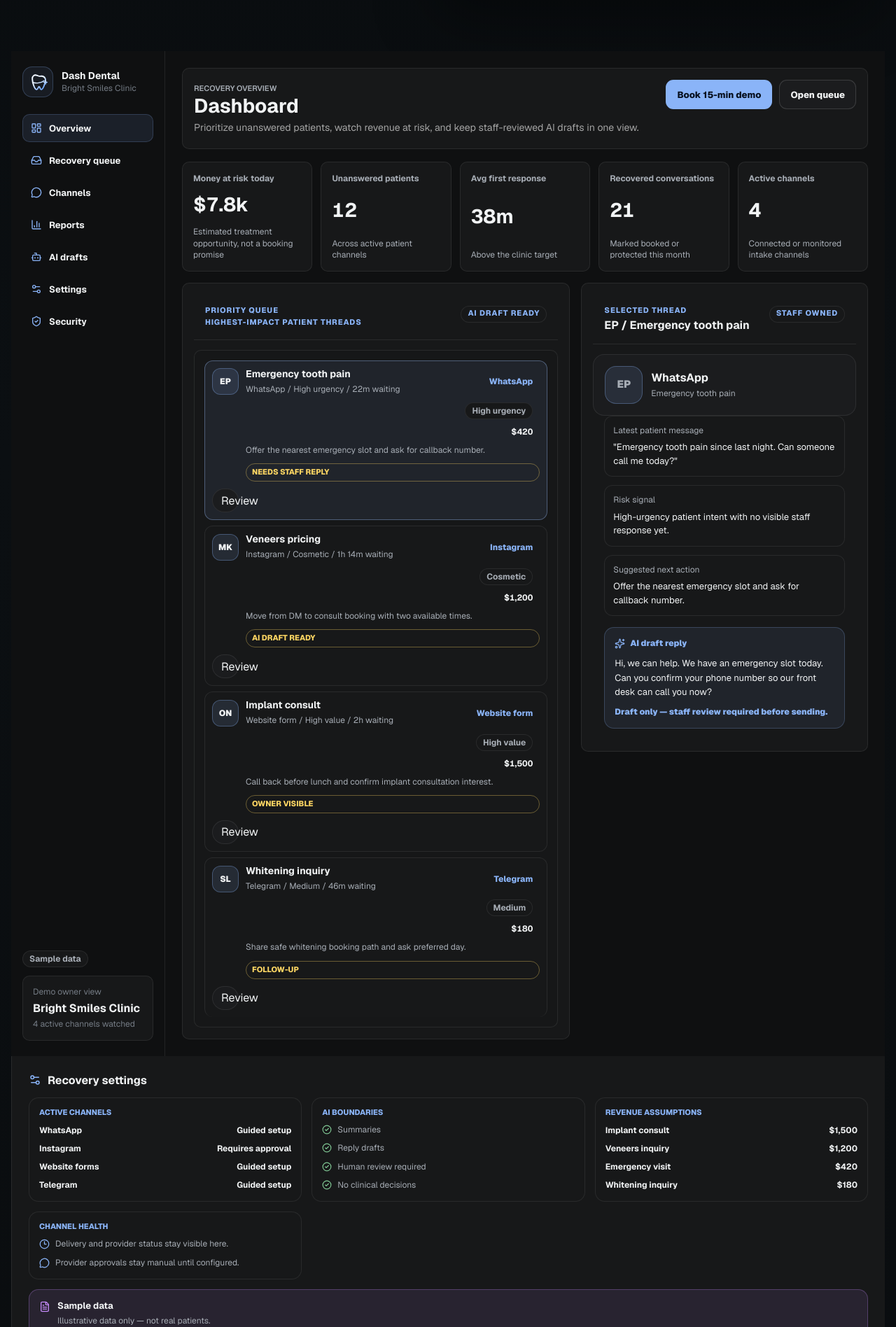
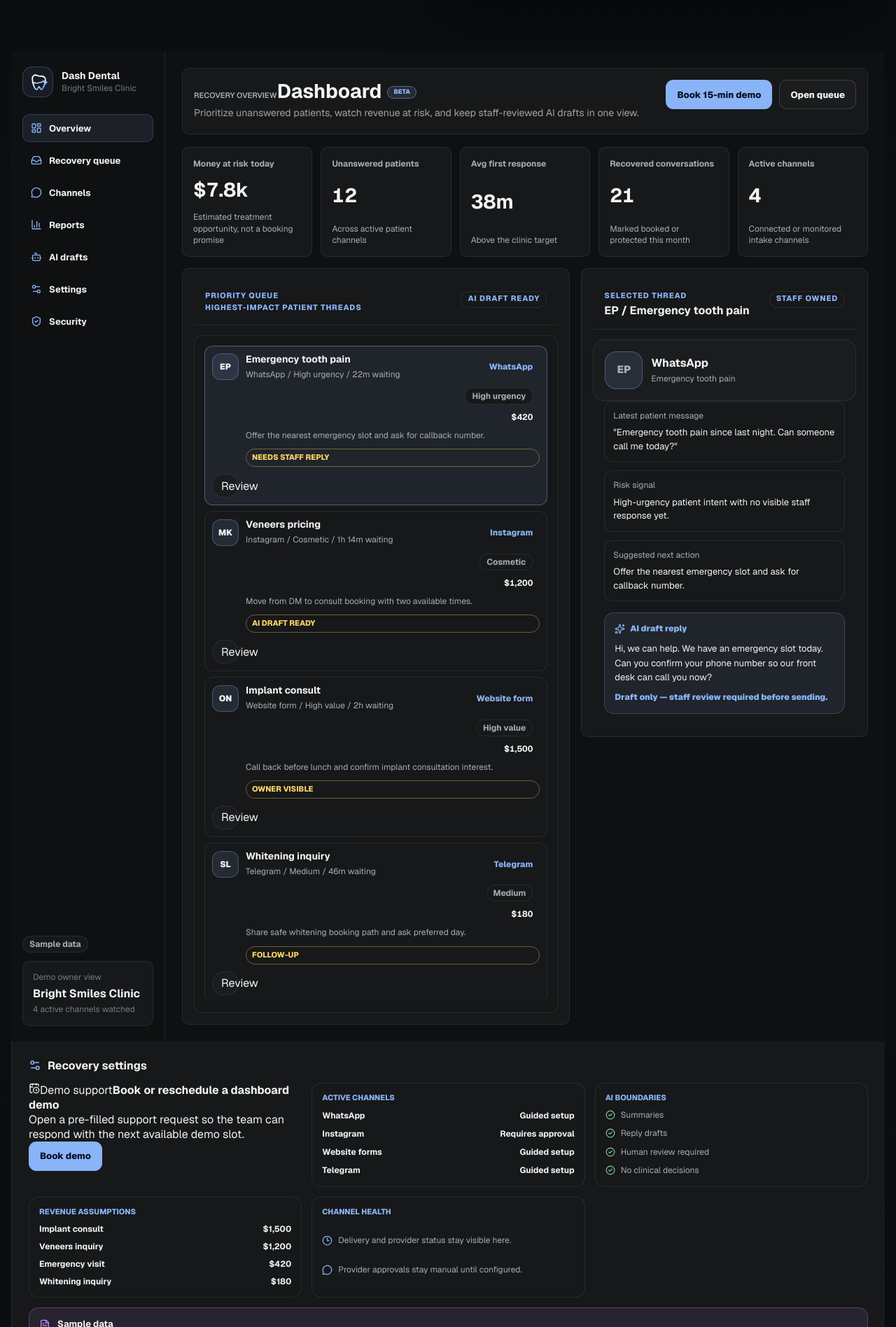
Before and after one commit to christopherstalker/DashDental, a Next.js app: page /demo in a window 1280 px wide. Shown: the part 1371-3267 px from the top of the page at 70% size. Built offline with nearby package versions, Linux system fonts and the light colour scheme.

Commit message:
Polish recovery cockpit

```diff
--- a/src/features/dashboard/components/recovery-cockpit.tsx
+++ b/src/features/dashboard/components/recovery-cockpit.tsx
@@ -5,6 +5,7 @@ import type { ReactNode } from "react";
 import {
   BarChart3,
   Bot,
+  CalendarClock,
   CheckCircle2,
   Clock3,
   FileText,
@@ -18,6 +19,9 @@ import {
 import { LocalizedText } from "@/features/i18n/components/localized-text";
 import type { TranslationKey } from "@/features/i18n/translations";
 import { RecoveryCockpitSidebar } from "@/features/dashboard/components/recovery-cockpit-sidebar";
+
+const demoRequestHref =
+  "/support?category=Demo%20or%20onboarding%20call&urgency=Normal&channel=Not%20channel-specific&message=Please%20book%20or%20reschedule%20a%20Dash%20Dental%20demo.%20I%20want%20to%20review%20the%20dashboard%20workflow.#request";
 
 export type CockpitQueueRow = {
   action: string;
@@ -236,9 +240,12 @@ export function RecoveryCockpit({
                   <LocalizedText k="dashboard.cockpit.embeddedKicker" />
                 </span>
                 <p className="dd-cockpit-clinic-line">{embeddedContext.clinicName}</p>
+                <div className="dd-cockpit-title-row">
                   <h1>
                     <LocalizedText k="workspace.nav.dashboard" />
                   </h1>
+                  <span className="dd-beta-badge">Beta</span>
+                </div>
                 <p className="clinic-console-summary dd-cockpit-summary-compact">
                   <span className="dd-cockpit-greet-line">
                     <LocalizedText k="dashboard.hero.greeting" /> {embeddedContext.firstName}
@@ -246,7 +253,7 @@ export function RecoveryCockpit({
                   <span className="dd-cockpit-meta-line">
                     {embeddedContext.unanswered}{" "}
                     <LocalizedText k="dashboard.cockpit.unansweredPatients" />
-                    {" · "}
+                    {" / "}
                     {embeddedContext.atRisk}{" "}
                     <LocalizedText k="dashboard.cockpit.atRiskItems" />
                   </span>
@@ -257,9 +264,12 @@ export function RecoveryCockpit({
                 <span className="dd-cockpit-kicker dd-cockpit-kicker-demo">
                   <LocalizedText k="dashboard.cockpit.demoKicker" />
                 </span>
+                <div className="dd-cockpit-title-row">
                   <h1>
                     <LocalizedText k="workspace.nav.dashboard" />
                   </h1>
+                  <span className="dd-beta-badge">Beta</span>
+                </div>
                 <p className="clinic-console-summary">
                   <LocalizedText k="dashboard.cockpit.heroSummary" />
                 </p>
@@ -443,6 +453,21 @@ function InsightPanel({ sampleMode }: { sampleMode: boolean }) {
         </strong>
       </div>
 
+      <section className="dd-cockpit-demo-card">
+        <span>
+          <CalendarClock size={16} aria-hidden />
+          Demo support
+        </span>
+        <strong>Book or reschedule a dashboard demo</strong>
+        <p>
+          Open a pre-filled support request so the team can respond with the next
+          available demo slot.
+        </p>
+        <Link className="dd-cockpit-button primary" href={demoRequestHref}>
+          Book demo
+        </Link>
+      </section>
+
       <InsightSection title={<LocalizedText k="dashboard.cockpit.sectionChannels" />}>
         {channelHealth.map(([label, value]) => (
           <div className="dd-cockpit-insight-row" key={label}>
```
Lines whose indentation alone changed are shown as unchanged.
